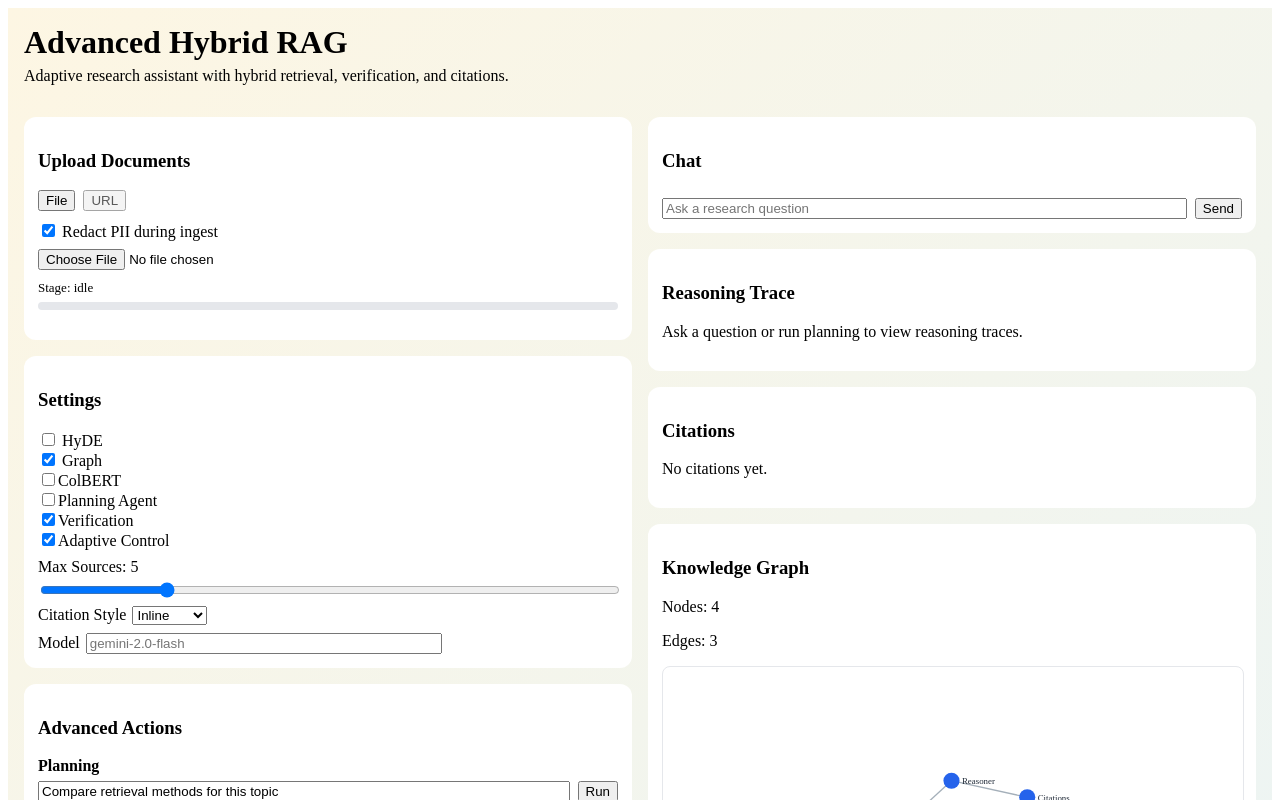
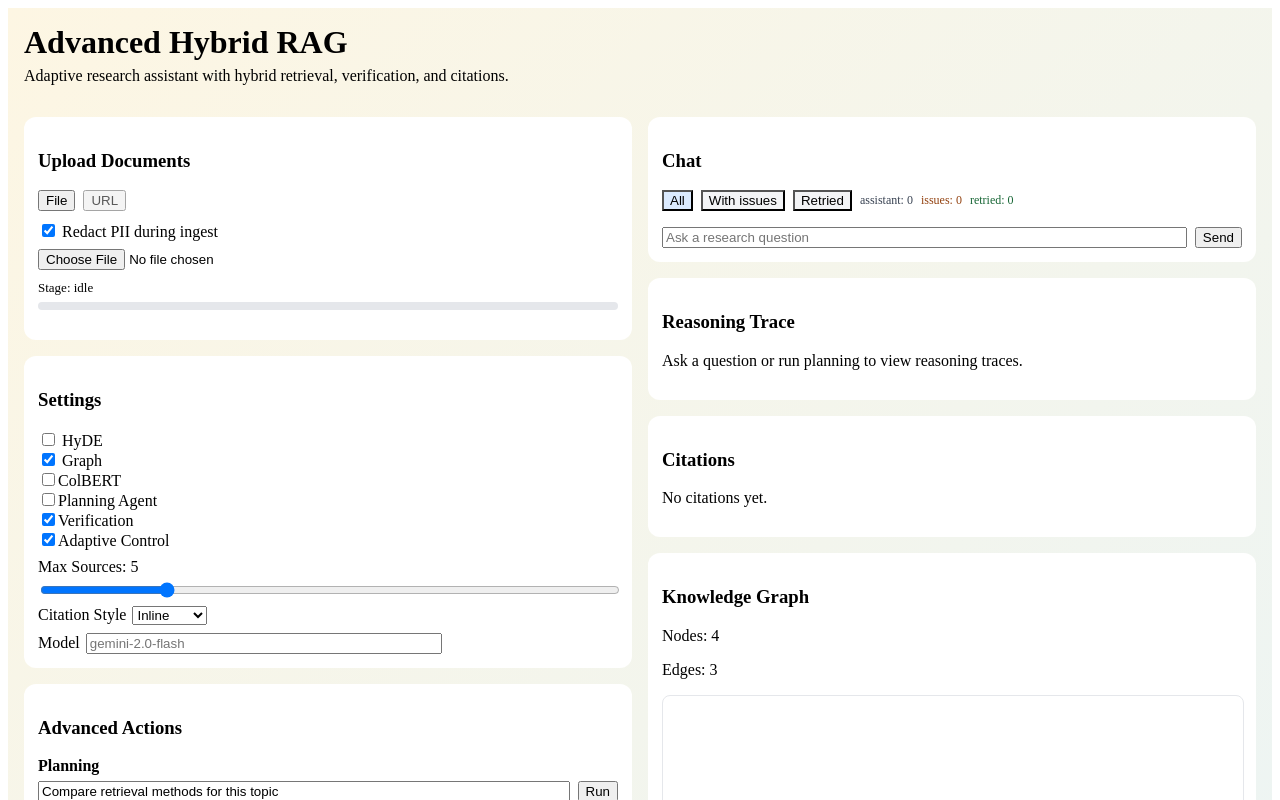
Before and after one commit to revtiraman/AdaptiveHybrid-RAG-System, a React (Vite) app in the folder advanced-hybrid-rag/frontend/: page / in a window 1280 px wide. Shown: the top 800 px of the page. Built offline with nearby package versions, Linux system fonts and the light colour scheme.

Commit message:
feat(frontend): add chat filters and diagnostics export tools

```diff
--- a/advanced-hybrid-rag/frontend/src/components/ChatInterface.tsx
+++ b/advanced-hybrid-rag/frontend/src/components/ChatInterface.tsx
@@ -6,6 +6,7 @@ import { useRAGStore } from "../store/ragStore";
 export default function ChatInterface() {
 	const { messages, settings, isStreaming, rateMessage, startStreamQuery, appendStreamChunk, finalizeStreamQuery, failStreamQuery } = useRAGStore();
 	const [query, setQuery] = useState("");
+	const [filterMode, setFilterMode] = useState<"all" | "issues" | "retried">("all");
 	const { events, connect, close, connected } = useStream();
 
 	const formatScore = (value?: number) => (typeof value === "number" ? value.toFixed(2) : null);
@@ -52,12 +53,57 @@ export default function ChatInterface() {
 		setQuery("");
 	};
 
+	const assistantMessages = messages.filter((m) => m.role === "assistant");
+	const issueCount = assistantMessages.filter((m) => (m.warnings?.length ?? 0) > 0).length;
+	const retryCount = assistantMessages.filter((m) => (m.correctiveIterations ?? 0) > 0).length;
+	const visibleMessages = messages.filter((m) => {
+		if (m.role !== "assistant") return filterMode === "all";
+		if (filterMode === "issues") return (m.warnings?.length ?? 0) > 0;
+		if (filterMode === "retried") return (m.correctiveIterations ?? 0) > 0;
+		return true;
+	});
+
+	const severityColor = (m: (typeof messages)[number]) => {
+		if (m.role !== "assistant") return "transparent";
+		if ((m.warnings?.length ?? 0) > 0) return "#f59e0b";
+		if (typeof m.groundingScore === "number" && m.groundingScore < 0.5) return "#dc2626";
+		return "#e5e7eb";
+	};
+
+	const copyDiagnostics = async (m: (typeof messages)[number]) => {
+		const payload = {
+			id: m.id,
+			queryId: m.queryId,
+			correctiveIterations: m.correctiveIterations,
+			retrievalQuality: m.retrievalQuality,
+			groundingScore: m.groundingScore,
+			warnings: m.warnings ?? [],
+			reasoningTrace: m.reasoningTrace ?? [],
+			citations: m.citations ?? [],
+		};
+		await navigator.clipboard.writeText(JSON.stringify(payload, null, 2));
+	};
+
 	return (
 		<section style={{ background: "white", borderRadius: 12, padding: 14 }}>
 			<h3>Chat</h3>
+			<div style={{ display: "flex", flexWrap: "wrap", gap: 8, marginBottom: 8, alignItems: "center" }}>
+				<button onClick={() => setFilterMode("all")} style={{ background: filterMode === "all" ? "#dbeafe" : "#f3f4f6" }}>
+					All
+				</button>
+				<button onClick={() => setFilterMode("issues")} style={{ background: filterMode === "issues" ? "#fde68a" : "#f3f4f6" }}>
+					With issues
+				</button>
+				<button onClick={() => setFilterMode("retried")} style={{ background: filterMode === "retried" ? "#dcfce7" : "#f3f4f6" }}>
+					Retried
+				</button>
+				<span style={{ fontSize: 12, color: "#374151" }}>assistant: {assistantMessages.length}</span>
+				<span style={{ fontSize: 12, color: "#92400e" }}>issues: {issueCount}</span>
+				<span style={{ fontSize: 12, color: "#166534" }}>retried: {retryCount}</span>
+			</div>
 			<div style={{ maxHeight: 280, overflow: "auto", marginBottom: 8 }}>
-				{messages.map((m) => (
-					<div key={m.id} style={{ marginBottom: 10 }}>
+				{visibleMessages.map((m) => (
+					<div key={m.id} style={{ marginBottom: 10, padding: 8, border: `1px solid ${severityColor(m)}`, borderRadius: 8 }}>
 						<strong>{m.role === "user" ? "You" : "Assistant"}:</strong> {m.content}
 						{m.role === "assistant" && (
 							<div style={{ display: "flex", flexWrap: "wrap", gap: 6, marginTop: 6 }}>
@@ -120,6 +166,9 @@ export default function ChatInterface() {
 											</ul>
 										</div>
 									)}
+									<div style={{ marginTop: 8 }}>
+										<button onClick={() => void copyDiagnostics(m)}>Copy diagnostics JSON</button>
+									</div>
 								</div>
 							</details>
 						)}
```
